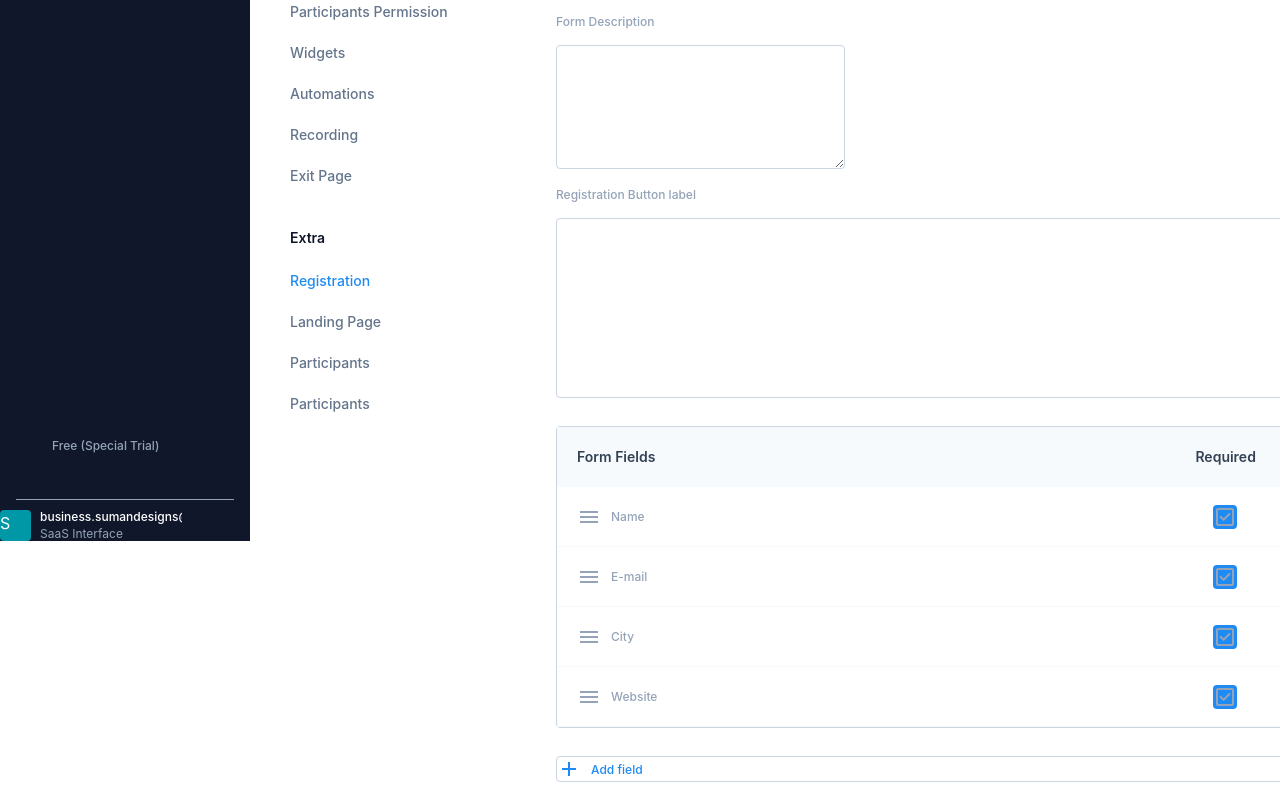
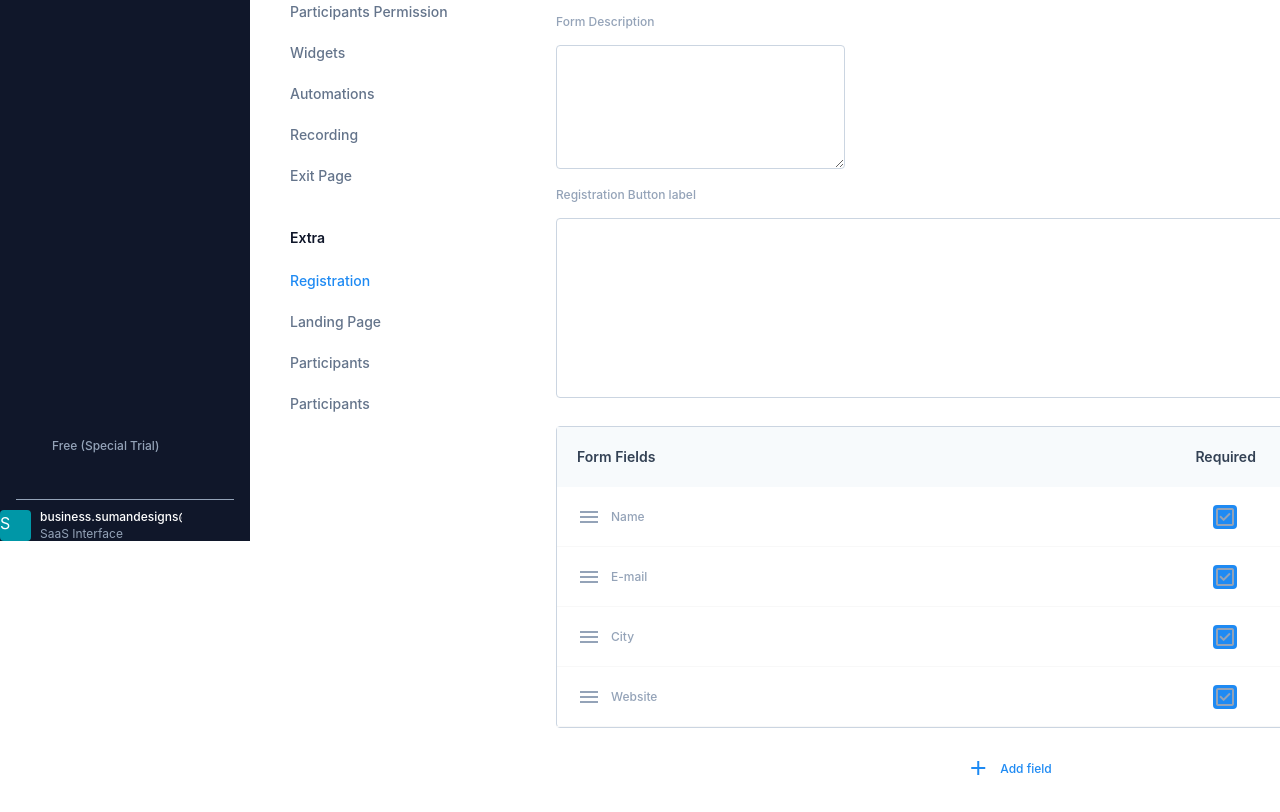
Before and after one commit to rohitsaw963/Saas-Dashboard, a plain HTML site: page index.html in a window 1280 px wide. Shown: the part 441-1253 px from the top of the page. Drawn offline with nearby package versions, Linux system fonts and the light colour scheme.

Commit message:
form add and js

```diff
--- a/script.js
+++ b/script.js
@@ -0,0 +1 @@
+console.log("This is Saas Dashboard");
--- a/style.css
+++ b/style.css
@@ -704,12 +704,12 @@ button div {
   gap: 28px;
 }
 .add-field {
-  display: flex;
-  flex-direction: column;
-  align-items: flex-start;
+  /* display: flex; */
+  /* flex-direction: column; */
+  /* align-items: flex-start; */
   align-self: stretch;
   border-radius: 4px;
-  border: 1px solid var(--Neutrals-100, #cbd5e1);
+  /* border: 1px solid var(--Neutrals-100, #cbd5e1); */
 }
 .add-btn {
   display: flex;
@@ -719,4 +719,5 @@ button div {
 }
 .add-btn span {
   color: #1e8af3;
+  cursor: pointer;
 }
```
